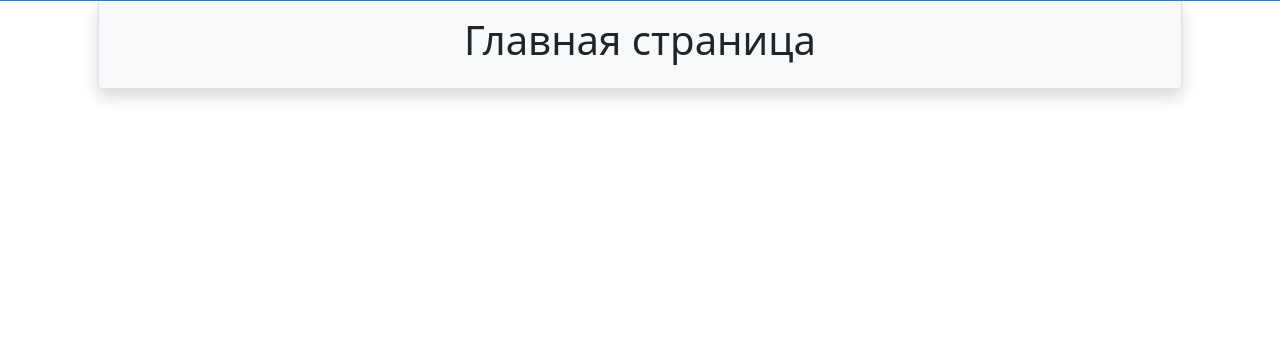
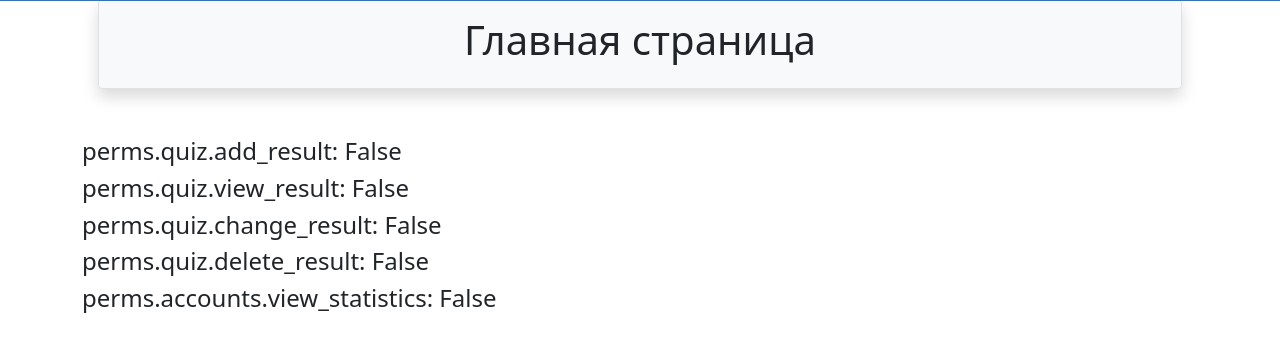
Before and after one commit to PyPro2022/DJANGO_QUIZ, a Django app: page / in a window 1280 px wide. Shown: the part 65-417 px from the top of the page. Run offline with Django 3.2, Linux system fonts and the light colour scheme; parts of the project's set-up code (start-up, migrations or seed data) failed here and were passed over; some libraries are stand-ins or nearby versions.

Commit message:
Добавил пермишены в шаблон и во вьюшку

```diff
--- a/accounts/models.py
+++ b/accounts/models.py
@@ -15,7 +15,7 @@ class CustomUser(AbstractUser):
         permissions = [
             ('view_statistics', 'Can view statistics'),
         ]
-
+    #       (имя_пермишена, описание)
     def __str__(self):
         return self.username
 
--- a/quiz/views.py
+++ b/quiz/views.py
@@ -167,6 +167,7 @@ class ExamResultDeleteView(LoginRequiredMixin, PermissionRequiredMixin, DeleteVi
     model = Result
     context_object_name = 'result'
     template_name = 'exams/delete.html'
+    permission_required = ['accounts.view_statistics']
 
     def get_object(self, queryset=None):
         uuid = self.kwargs.get('res_uuid')
--- a/templates/index.html
+++ b/templates/index.html
@@ -9,11 +9,11 @@
 {% endblock %}
 
 {% block content %}
-{#    <h4>perms.quiz.add_result: {{ perms.quiz.add_result }}</h4>#}
-{#    <h4>perms.quiz.view_result: {{ perms.quiz.view_result }}</h4>#}
-{#    <h4>perms.quiz.change_result: {{ perms.quiz.change_result }}</h4>#}
-{#    <h4>perms.quiz.delete_result: {{ perms.quiz.delete_result }}</h4>#}
-{#    <h4>perms.accounts.view_statistics: {{ perms.accounts.view_statistics }}</h4>#}
+<h4>perms.quiz.add_result: {{ perms.quiz.add_result }}</h4>
+<h4>perms.quiz.view_result: {{ perms.quiz.view_result }}</h4>
+<h4>perms.quiz.change_result: {{ perms.quiz.change_result }}</h4>
+<h4>perms.quiz.delete_result: {{ perms.quiz.delete_result }}</h4>
+<h4>perms.accounts.view_statistics: {{ perms.accounts.view_statistics }}</h4>
 {% endblock %}
 
 
```
Also changed, not shown: db.sqlite3.
